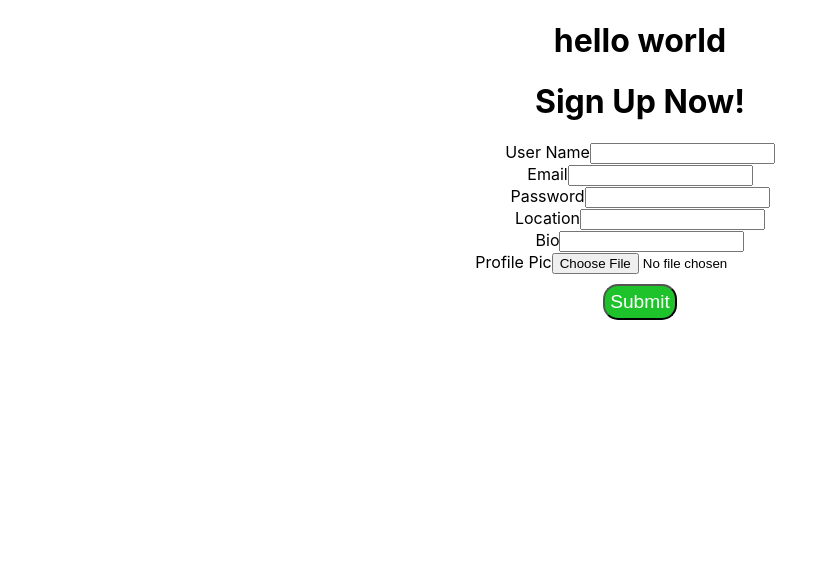
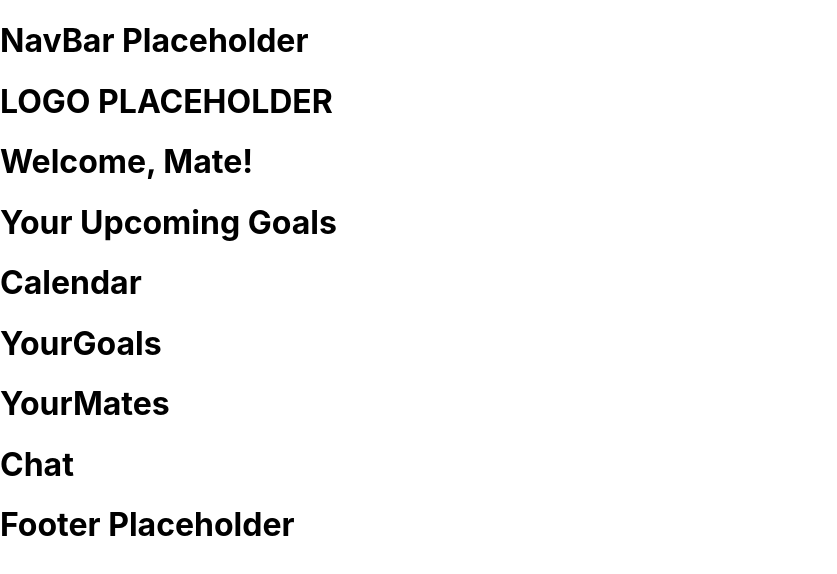
Before and after one commit to AliPort/goalMates, a React (Create React App) app in the folder frontend/: page /loggedin in a window 1280 px wide. Shown: the top 574 px of the page, without its empty margins (0-837 px from the left). Built offline with nearby package versions, Linux system fonts and the light colour scheme.

Commit message:
skeleton of page structure adding

```diff
--- a/frontend/src/App.js
+++ b/frontend/src/App.js
@@ -1,17 +1,34 @@
 import React from 'react'
-import logo from './logo.svg';
 import './App.css';
-import Home from './components/Home';
-import SignUp from './components/SignUp';
-import Goal from './components/Goal';
+import {
+  BrowserRouter as Router,
+  useRoutes,
+} from 'react-router-dom';
 
-function App() {
+// Pages
+import Landing from './components/Pages/Landing';
+import SignUp from './components/SignUp'
+import LoggedInLanding from './components/Pages/LoggedInLanding';
+
+const AppRoutes = () => {
+    let routes = useRoutes([
+        { path: '/', element: <Landing /> },
+        // functionality notes: in an ideal world the landing and the LoggedInLanding would both be at this route depending on if you're logged in
+        { path: '/loggedin', element: <LoggedInLanding/> },
+        { path: '/signup', element: <SignUp/> },
+      ]);
+
+    return routes;
+};
+
+const App = () => {
   return (
-    <div className="App">
-      <Home/>
-      <SignUp/>
-    </div>
-  );
-}
+    <Router>
+      <AppRoutes/>
+    </Router>
+  )
+};
 
 export default App;
+
+// help source: https://stackoverflow.com/questions/65425884/react-router-v6-error-useroutes-may-be-used-only-in-the-context-of-a-route
--- a/frontend/src/components/Goal.js
+++ b/frontend/src/components/Goal.js
@@ -1,5 +1,5 @@
 import React from 'react';
-import Home from './Home';
+import Landing from './Pages/Landing';
 
 function Goal(){
     return (
--- a/frontend/src/components/Home.js
+++ /dev/null
@@ -1,9 +0,0 @@
-import React from 'react';
-
-function Home(){
-    return (
-        <h1>hello world</h1>
-    )
-}
-
-export default Home
--- /dev/null
+++ b/frontend/src/components/Pages/Landing.js
@@ -0,0 +1,25 @@
+import React from 'react';
+import SignUp from '../SignUp';
+import WhyGoalMates from '../WhyGoalMates';
+import { Link } from "react-router-dom"
+
+function Landing(){
+    return (
+        <div className="Landing">
+            <h1>NavBar Placeholder</h1>
+            <h1>LOGO PLACEHOLDER</h1>
+            <Link to="signup">
+                SIGN UP TODAY
+            </Link>
+            <WhyGoalMates/>
+            <h1>Achieve your goals!</h1>
+            <h1>Find Success!</h1>
+            <Link to="signup">
+                SIGN UP TODAY
+            </Link>
+            <h1>Footer Placeholder</h1>
+        </div>
+    )
+}
+
+export default Landing
--- /dev/null
+++ b/frontend/src/components/Pages/LoggedInLanding.js
@@ -0,0 +1,21 @@
+import React from 'react';
+import SignUp from '../SignUp';
+import UpcomingGoals from '../UpcomingGoals';
+import { Link } from "react-router-dom"
+import SideBar from '../SideBar/Sidebar';
+
+function LoggedInLanding(){
+    return (
+        <div className="LoggedInLanding">
+            <h1>NavBar Placeholder</h1>
+            <h1>LOGO PLACEHOLDER</h1>
+            <h1>Welcome, Mate!</h1>
+            {/* user name will replace mate */}
+            <UpcomingGoals/>
+            <SideBar/>
+            <h1>Footer Placeholder</h1>
+        </div>
+    )
+}
+
+export default LoggedInLanding
--- /dev/null
+++ b/frontend/src/components/SideBar/Calendar.js
@@ -0,0 +1,11 @@
+import React from "react";
+
+function Calendar () {
+    return (
+        <div className="Calendar">
+            <h1>Calendar</h1>
+        </div>
+    )
+};
+
+export default Calendar;
--- /dev/null
+++ b/frontend/src/components/SideBar/Chat.js
@@ -0,0 +1,11 @@
+import React from "react";
+
+function Chat () {
+return (
+        <div className="Chat">
+            <h1>Chat</h1>
+        </div>
+    )
+};
+
+export default Chat;
--- /dev/null
+++ b/frontend/src/components/SideBar/Sidebar.js
@@ -0,0 +1,18 @@
+import React from "react";
+import Calendar from "./Calendar";
+import Chat from "./Chat";
+import YourGoals from "./YourGoals";
+import YourMates from "./YourMates";
+
+function SideBar(){
+    return (
+        <div className="SideBar">
+            <Calendar/>
+            <YourGoals/>
+            <YourMates/>
+            <Chat/>
+        </div>
+    )
+}
+
+export default SideBar;
--- /dev/null
+++ b/frontend/src/components/SideBar/YourGoals.js
@@ -0,0 +1,11 @@
+import React from "react";
+
+function YourGoals () {
+    return (
+        <div className="YourGoals">
+            <h1>YourGoals</h1>
+        </div>
+    )
+};
+
+export default YourGoals;
--- /dev/null
+++ b/frontend/src/components/SideBar/YourMates.js
@@ -0,0 +1,11 @@
+import React from "react";
+
+function YourMates () {
+    return (
+        <div className="YourMates">
+            <h1>YourMates</h1>
+        </div>
+    )
+};
+
+export default YourMates;
--- /dev/null
+++ b/frontend/src/components/UpcomingGoals.js
@@ -0,0 +1,11 @@
+import React from "react";
+
+function UpcomingGoals () {
+    return (
+        <div className="UpcomingGoals">
+            <h1>Your Upcoming Goals</h1>
+        </div>
+    )
+};
+
+export default UpcomingGoals;
--- /dev/null
+++ b/frontend/src/components/WhyGoalMates.js
@@ -0,0 +1,11 @@
+import React from "react";
+
+function WhyGoalMates () {
+    return (
+        <div className="WhyGoalMates">
+            <h1>Why goalMates</h1>
+        </div>
+    )
+};
+
+export default WhyGoalMates;
```
